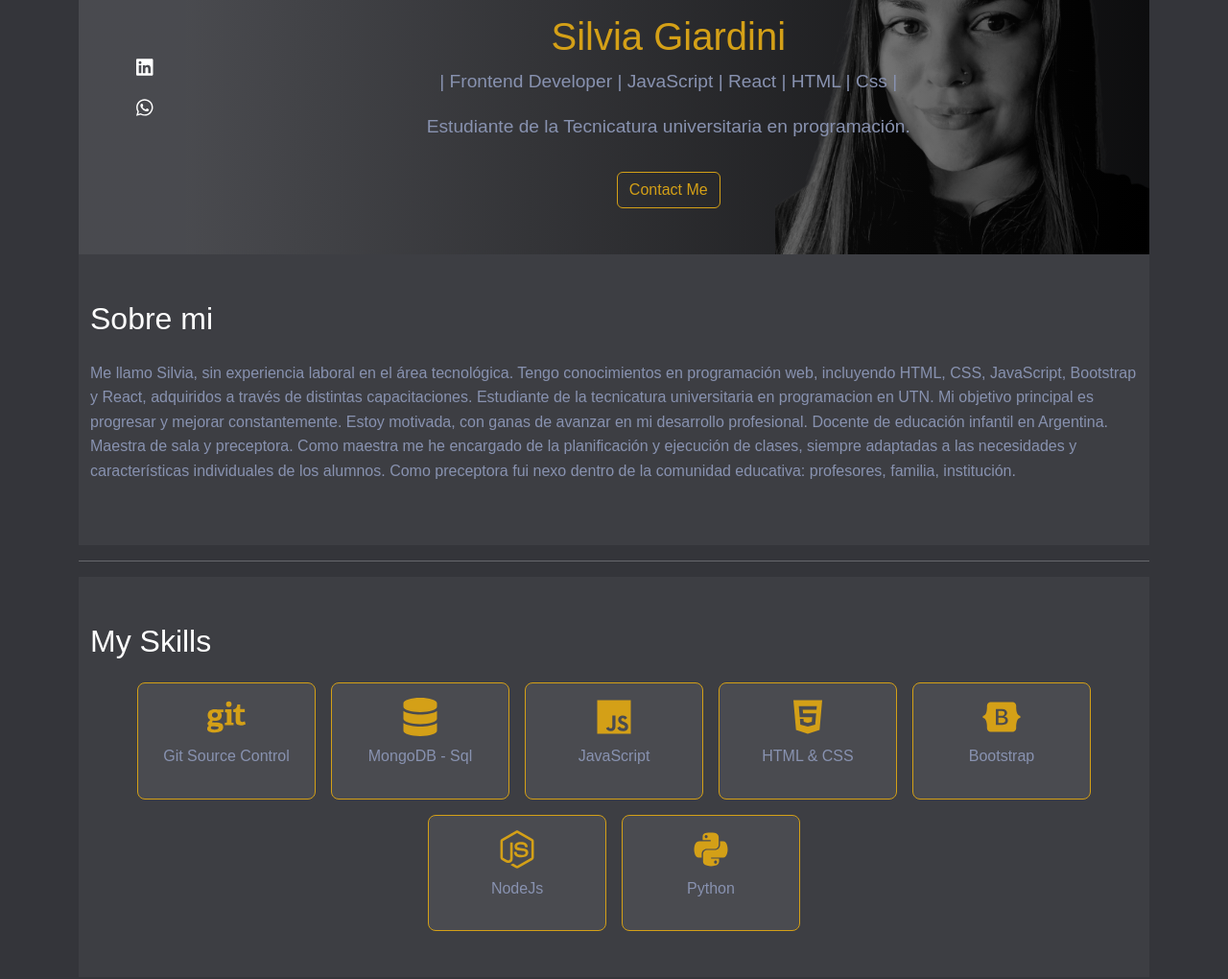
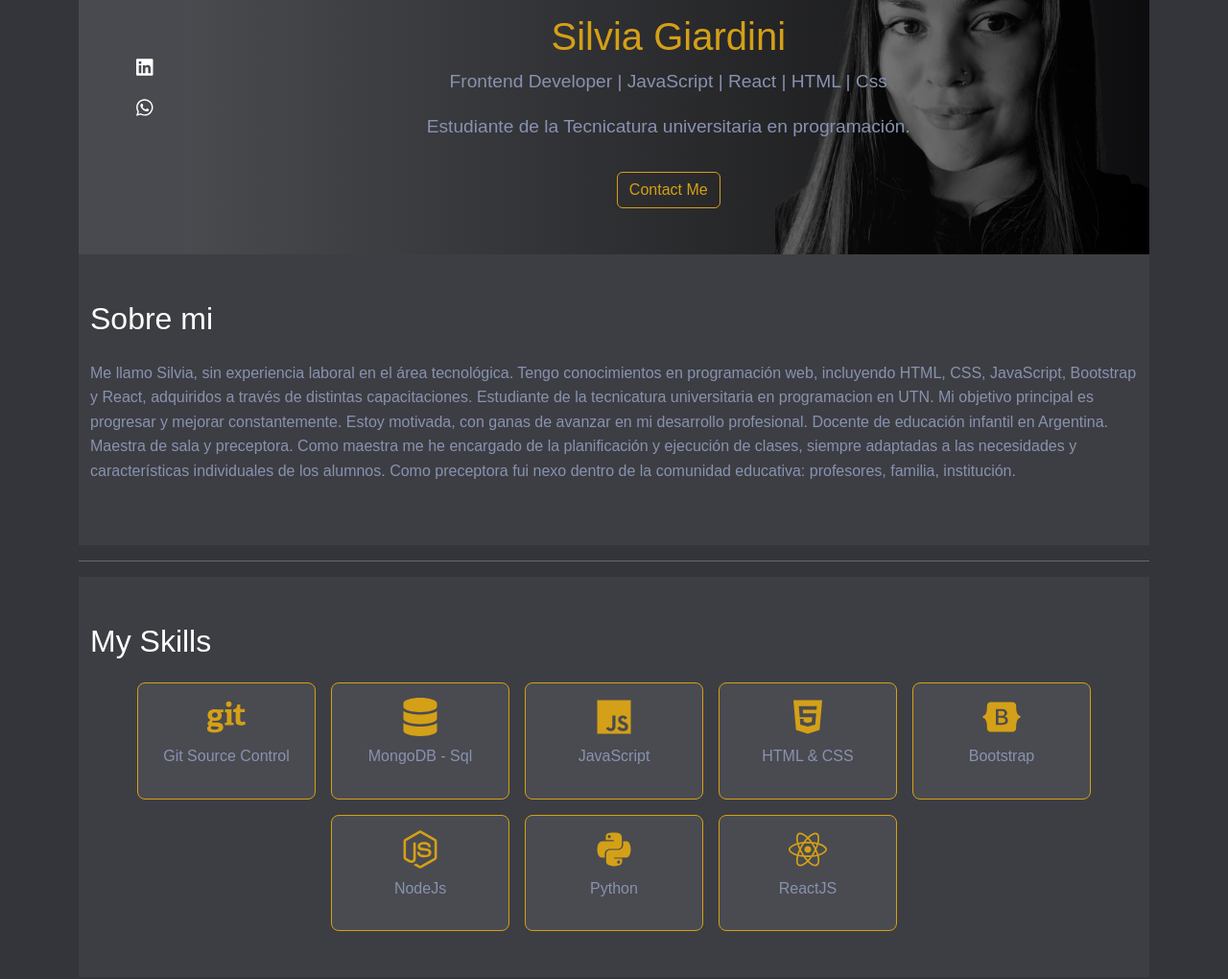
Before and after one commit to Deekyare/Mi_Porfolio, a React (Create React App) app: page / in a window 1280 px wide. Shown: the part 196-1216 px from the top of the page at 96% size. Built offline with nearby package versions, Linux system fonts and the light colour scheme.

Commit message:
Modificacion de datos en componente Header, Contact y Skills

```diff
--- a/src/components/Contact.js
+++ b/src/components/Contact.js
@@ -32,10 +32,6 @@ function Contact() {
             </a>
           </li>
           <li className="contact-item">
-            <FaPhone className="me-2" />
-            <span>1162297015</span>
-          </li>
-          <li className="contact-item">
             <FaMapMarkerAlt className="me-2" />
             <span>San Rafael, Mendoza, Argentina</span>
           </li>
--- a/src/components/Header.js
+++ b/src/components/Header.js
@@ -29,7 +29,7 @@ function Header() {
             Silvia Giardini
           </h1>
           <p className="text-muted" style={{ fontSize: "1.2rem" }}>
-            | Frontend Developer | JavaScript | React | HTML | Css |
+             Frontend Developer | JavaScript | React | HTML | Css
           </p>
           <p className="text-muted" style={{ fontSize: "1.2rem" }}>
             Estudiante de la Tecnicatura universitaria en programación.
--- a/src/components/Skills.js
+++ b/src/components/Skills.js
@@ -8,6 +8,7 @@ import {
   FaHtml5,
   FaBootstrap,
   FaNodeJs,
+  FaReact,
 } from "react-icons/fa";
 
 function Skills() {
@@ -48,6 +49,10 @@ function Skills() {
             <FaPython className="text-gold" size={40} />
             <p className="text-muted mt-2">Python</p>
           </Col>
+          <Col xs={3} md={2} className="text-center skill-box">
+            <FaReact className="text-gold" size={40} />
+            <p className="text-muted mt-2">ReactJS</p>
+          </Col>
         </Row>
       </Container>
     </section>
```
